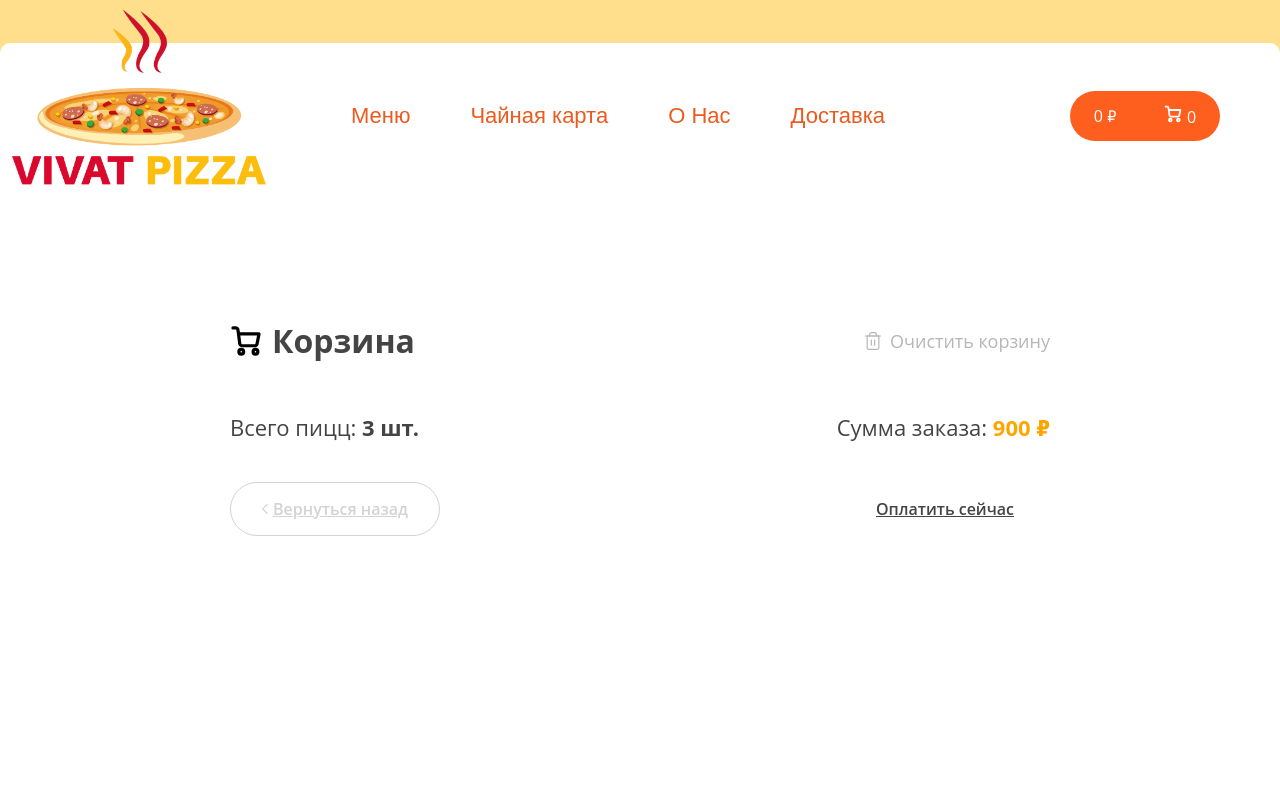
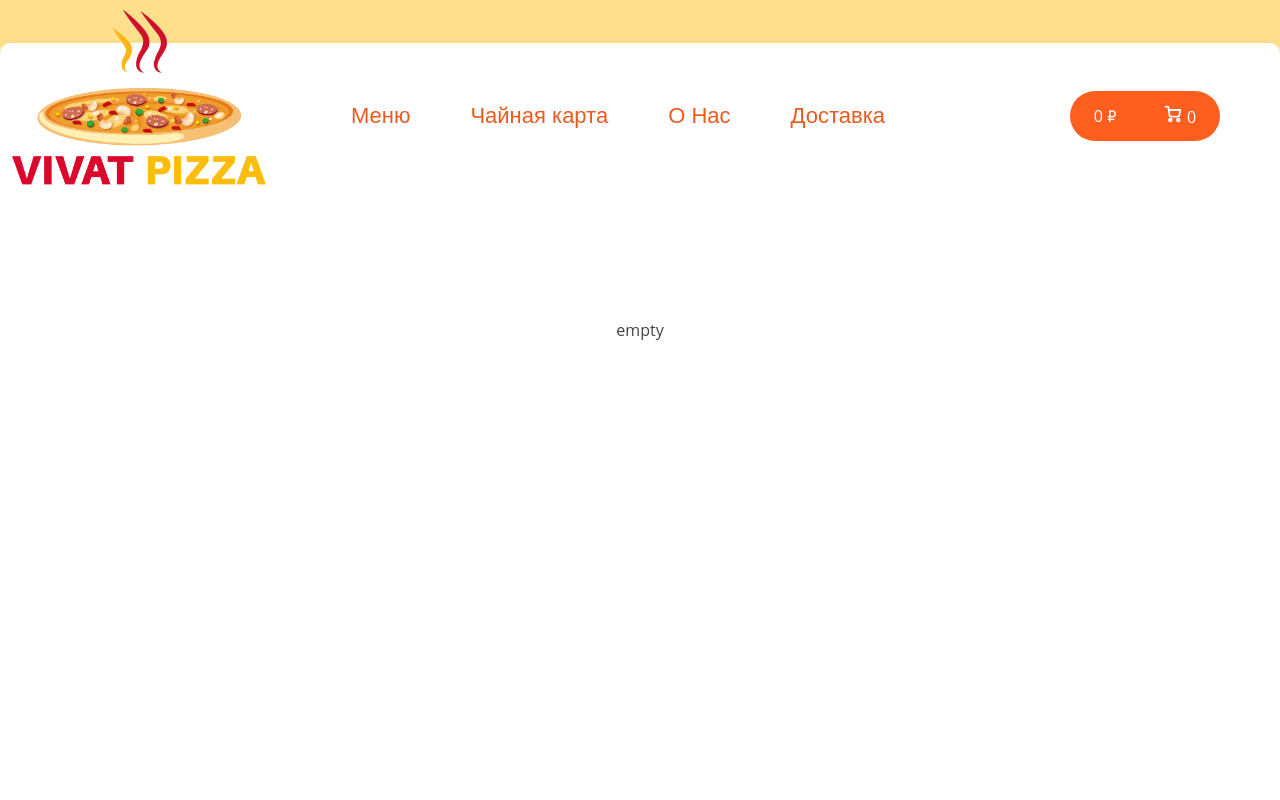
Before and after one commit to septoon/react-pizza, a React (Create React App) app: page /cart in a window 1280 px wide. Shown: the top 800 px of the page. Built offline with nearby package versions, Linux system fonts and the light colour scheme.

Commit message:
cart items

```diff
--- a/src/components/Cart/Cart.jsx
+++ b/src/components/Cart/Cart.jsx
@@ -5,34 +5,35 @@ import { NavLink } from 'react-router-dom'
 
 import basket from '../../common/img/shopping-cart-black.svg';
 import trash from '../../common/img/trash.svg';
-// import minus from '../../common/img/minus.svg';
-// import plus from '../../common/img/plus.svg';
-// import closeCart from '../../common/img/close-cart.svg';
+import minus from '../../common/img/minus.svg';
+import plus from '../../common/img/plus.svg';
+import closeCart from '../../common/img/close-cart.svg';
 import back from '../../common/img/back.svg';
 
 const Cart = () => {
-  const items = useSelector(({ cart }) => ({
-    items: cart.items
+  const { items, totalCount, totalPrice } = useSelector(({ cart }) => ({
+    items: cart.items,
+    totalPrice: cart.totalPrice,
+    totalCount: cart.totalCount
   }))
-
-    console.log(items.items.length)
 
   return  (
     <div className="wrapper">
       <div className="content">
         <div className="container container--cart">
-          <div className="cart"> {/* if items === true */}
+          <div className="cart">
+            {
+              items.length ?
+              ( // Если в корзине что-то есть
+                <>
                 <div className="cart__top">
                     <h2 className="content__title"> <img src={basket} className="bask svg" alt="basket" /> Корзина</h2>
                     <div className="cart__clear">
                       <img src={trash} alt="trash" />
                       <span>Очистить корзину</span>
                     </div>
-            </div>
-            <div className="content__items">
-
-            {/* {
-              items.items.map(i => (
+                  </div><div className="content__items">
+                      {items.map(i => (
                         <div className="cart__item" key={i.id}>
                           <div className="cart__item-img">
                             <img className="pizza-block__image"
@@ -45,7 +46,7 @@ const Cart = () => {
                           </div>
                           <div className="cart__item-count">
                             <div className="button button--outline button--circle cart__item-count-minus"> <img src={minus} className="svg minus" alt="minus" /> </div>
-                    <b>2</b>
+                            <b>1</b>
                             <div className="button button--outline button--circle cart__item-count-plus"> <img src={plus} className="svg" alt="plus" /> </div>
                           </div>
                           <div className="cart__item-price">
@@ -55,20 +56,19 @@ const Cart = () => {
                             <div className="button button--outline button--circle"> <img src={closeCart} className="close-cart svg" alt="closeCart" /> </div>
                           </div>
                         </div>
-              ))
-            } */}
-
-            </div>
-            <div className="cart__bottom">
+                      ))}
+                    </div><div className="cart__bottom">
                       <div className="cart__bottom-details">
-                <span> Всего пицц: <b>3 шт.</b> </span>
-                <span> Сумма заказа: <b>900 ₽</b> </span>
+                        <span> Всего пицц: <b>{totalCount} шт.</b> </span>
+                        <span> Сумма заказа: <b>{totalPrice} ₽</b> </span>
                       </div>
                       <div className="cart__bottom-buttons">
+                        <NavLink to='/catalog'>
                           <a href="/" className="button button--outline button--add go-back-btn">
                             <img src={back} className="svg back" alt="back" />
                               <span>Вернуться назад</span>
                           </a>
+                        </NavLink>
                         <div className="button pay-btn">
                           <NavLink to='/order'>
                             <span>Оплатить сейчас</span>
@@ -76,6 +76,13 @@ const Cart = () => {
                         </div>
                       </div>
                     </div>
+                    </>
+              ) :
+              ( // Если корзина пустая
+                <div>empty</div>
+              )
+            }
+
           </div>
         </div>
       </div>
@@ -84,31 +91,3 @@ const Cart = () => {
 }
 
 export default Cart
-
-
-// {
-//   items.map(i => (
-//     <div className="cart__item">
-//       <div className="cart__item-img">
-//         <img className="pizza-block__image"
-//           src={i.image}
-//           alt={i.title} />
-//       </div>
-//       <div className="cart__item-info">
-//         <h3>{i.title}</h3>
-//         <p>{i.size}</p>
-//       </div>
-//       <div className="cart__item-count">
-//         <div className="button button--outline button--circle cart__item-count-minus"> <img src={minus} className="svg minus" alt="minus" /> </div>
-//         <b>2</b>
-//         <div className="button button--outline button--circle cart__item-count-plus"> <img src={plus} className="svg" alt="plus" /> </div>
-//       </div>
-//       <div className="cart__item-price">
-//         <b>{i.price}</b>
-//       </div>
-//       <div className="cart__item-remove">
-//         <div className="button button--outline button--circle"> <img src={closeCart} className="close-cart svg" alt="closeCart" /> </div>
-//       </div>
-//     </div>
-//   ))
-// }
```
Also changed, not shown: src/common/img/empty-cart.svg (added). Lines whose indentation alone changed are shown as unchanged.
